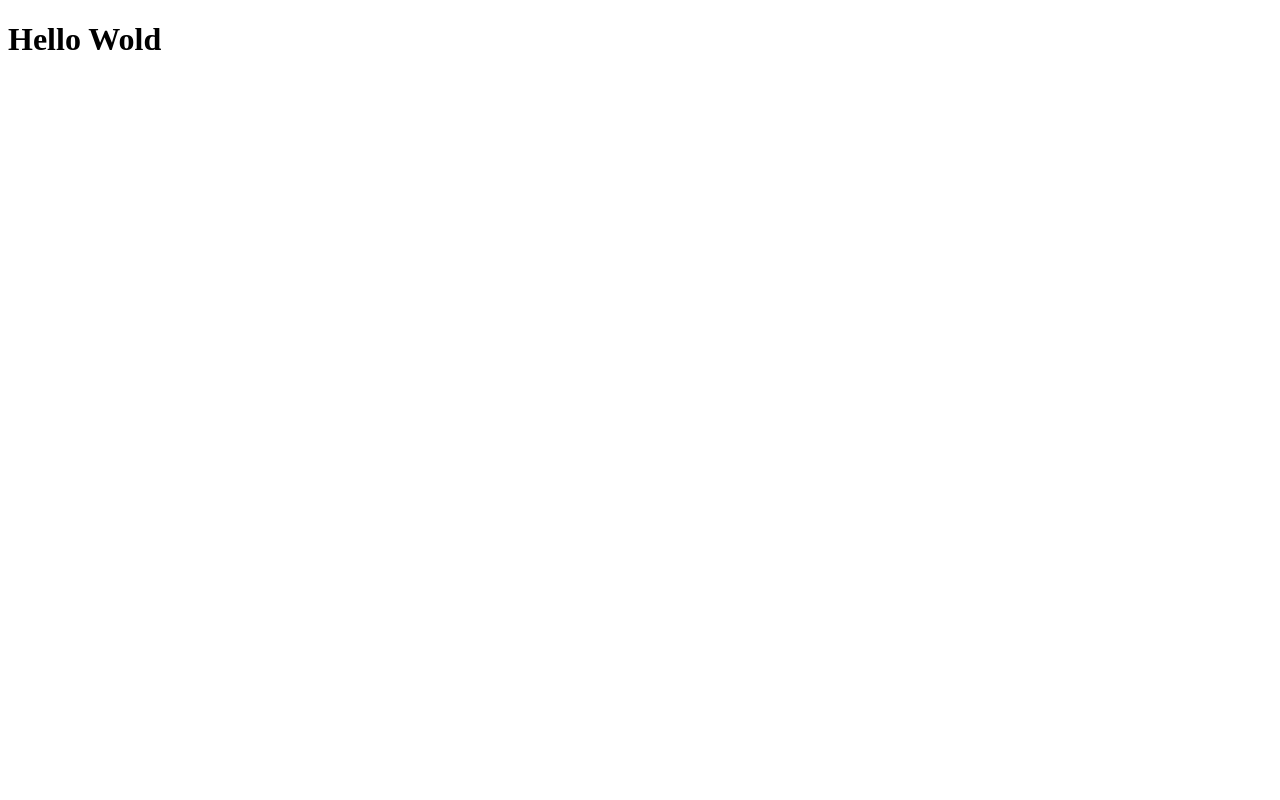
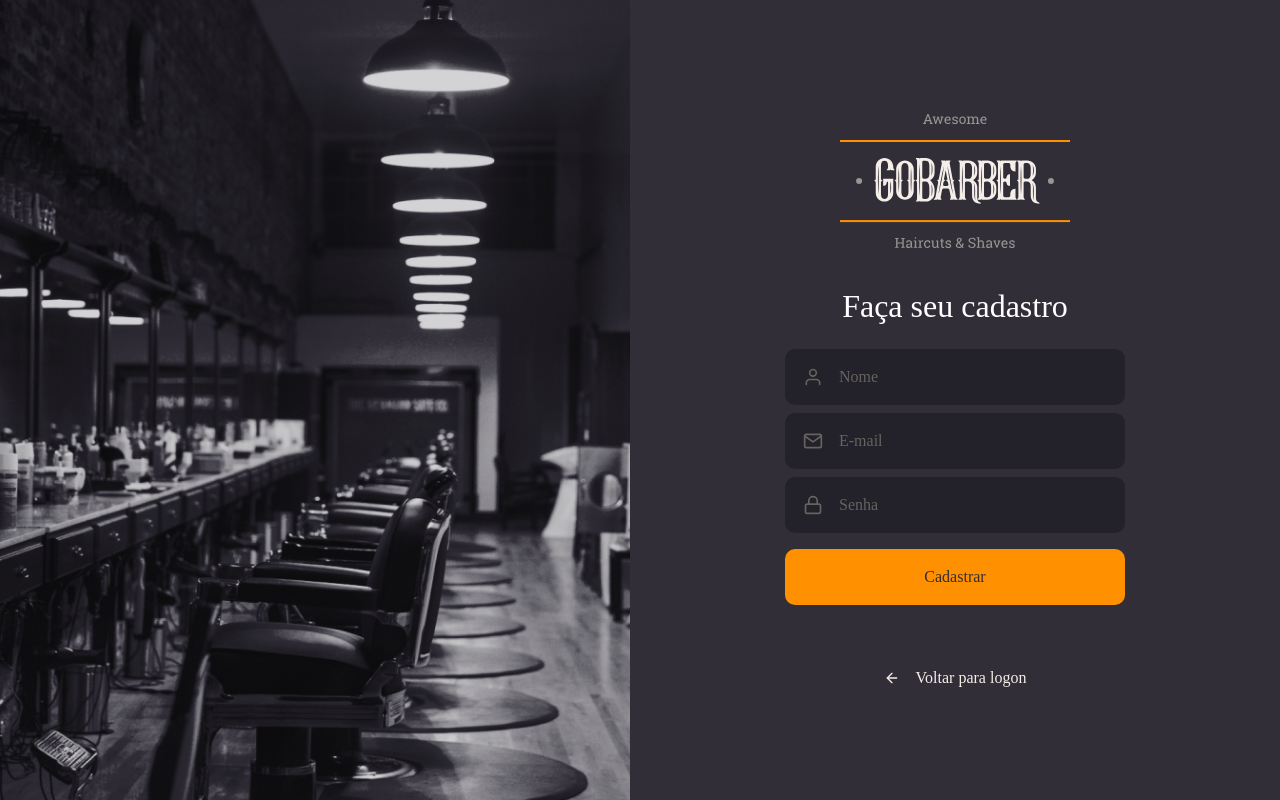
Before and after one commit to JRCouto4D/GoBarber-BootCamp-Typescript, a React (Create React App) app in the folder frontend/: page / in a window 1280 px wide. Built offline with nearby package versions, Linux system fonts and the light colour scheme.

Commit message:
feat: include routes to signin and signup

```diff
--- a/frontend/src/App.tsx
+++ b/frontend/src/App.tsx
@@ -1,5 +1,14 @@
 import React from 'react';
 
-const App: React.FC = () => <h1>Hello Wold</h1>;
+import GlobalStyles from './styles/global';
+// import SignIn from './pages/SignIn';
+import SignUp from './pages/SignUp';
+
+const App: React.FC = () => (
+  <>
+    <SignUp />
+    <GlobalStyles />
+  </>
+);
 
 export default App;
```
